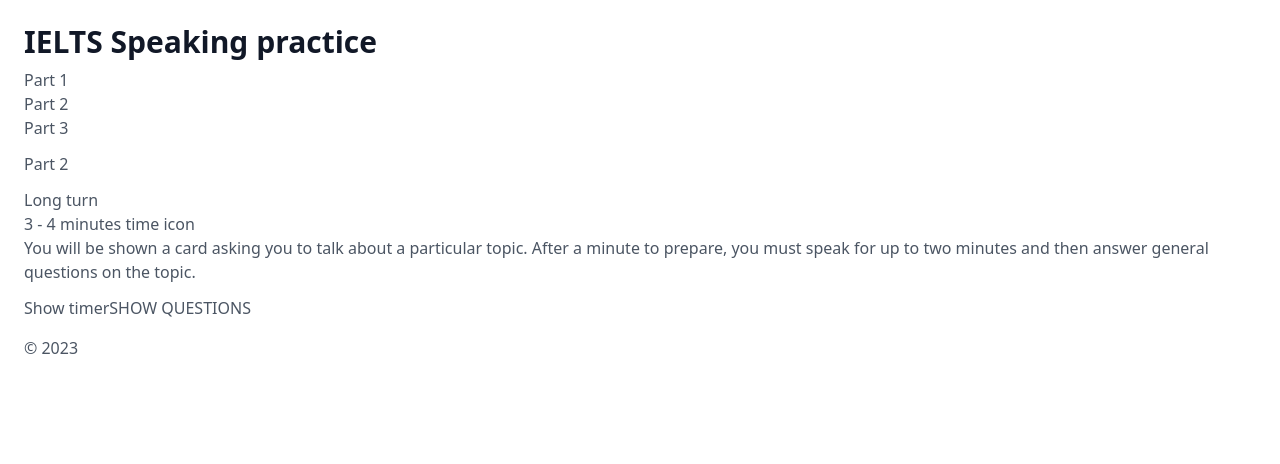
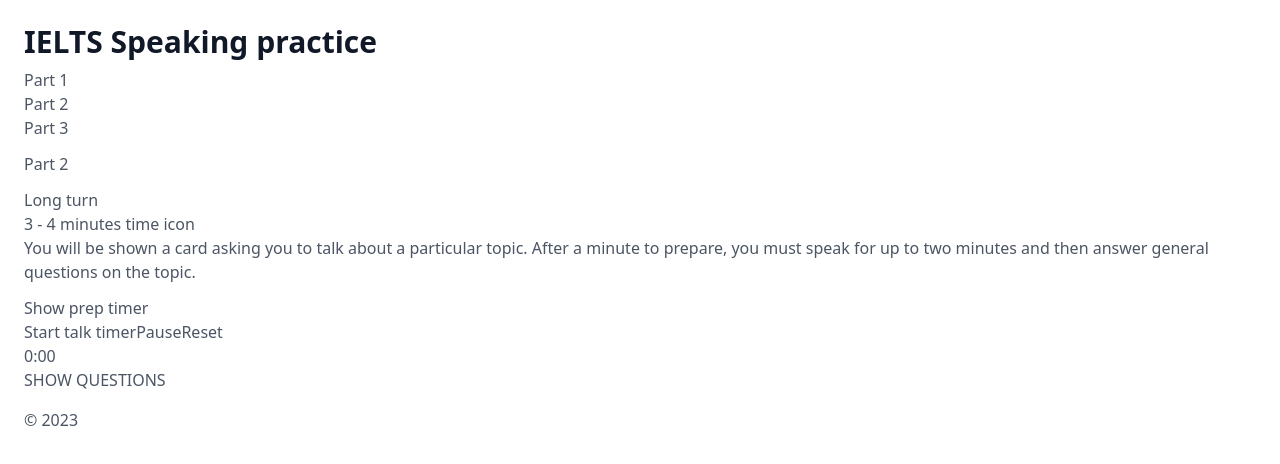
Before and after one commit to Thunderbolton/ielts-speaking-app, a Next.js app: page /part2 in a window 1280 px wide. Shown: the top 464 px of the page. Built offline with nearby package versions, Linux system fonts and the light colour scheme.

Commit message:
added talk timer

```diff
--- a/app/components/Part2Button.jsx
+++ b/app/components/Part2Timer.jsx
@@ -4,11 +4,11 @@
 import { CountdownCircleTimer } from 'react-countdown-circle-timer'
 
 
-export default function Part2Button () {
+export default function Part2Timer () {
 
     const renderTime = ({ remainingTime }) => {
 
-          return <div>
+        return <div>
                     <div className="timer">{remainingTime}</div>
                 </div>;
         }
@@ -38,7 +38,7 @@
 
     return (
         <>
-            <button onClick={toggleTimer}>{!showTimer ? 'Show timer' : 'Hide timer'}</button>
+            <button onClick={toggleTimer}>{!showTimer ? 'Show prep timer' : 'Hide prep timer'}</button>
 
             {showTimer && (
                 <div>
@@ -48,7 +48,7 @@
 
                     <CountdownCircleTimer
                         isPlaying={startTimer ? true : false}
-                        duration={10}
+                        duration={60}
                         key={key}
                         colors="green"
                     >
--- /dev/null
+++ b/app/components/TalkTimer.jsx
@@ -0,0 +1,47 @@
+'use client'
+
+import { useState, useEffect } from "react"
+
+
+export default function TalkTimer() {
+
+  const [timer, setTimer] = useState(0);
+  const [startTimer, setStartTimer] = useState(false)
+
+  const onPause = () => {
+    setStartTimer(!startTimer);
+  };
+
+  const onReset = () => {
+    setStartTimer(false);
+    setTimer(0)
+  };
+
+  useEffect(() => {
+      let interval;
+
+      if(startTimer) {
+          interval = setInterval(() => {
+          setTimer(prevTime => prevTime + 10)
+      }, 10)
+    }
+      return () =>
+          clearInterval(interval)
+
+  }, [startTimer]);
+
+
+  return (
+      <>
+        <br />
+        <button onClick={() => setStartTimer(true)}>Start talk timer</button>
+        <button onClick={onPause}>Pause</button>
+        <button onClick={onReset}>Reset</button>
+        <br />
+        <span>{("0" + Math.floor((timer / 60000) % 60)).slice(-1) + ":"}</span>
+        <span>{("0" + Math.floor((timer / 1000) % 60)).slice(-2)}</span>
+        <br />
+      </>
+
+  )
+}
--- a/app/part2/page.jsx
+++ b/app/part2/page.jsx
@@ -1,5 +1,6 @@
-import Part2Button from '../components/Part2Button';
+import Part2Timer from '../components/Part2Timer';
 import QuestionsList from '../components/QuestionsList';
+import TalkTimer from '../components/TalkTimer';
 
 import { promises as fs } from 'fs';
 
@@ -14,7 +15,8 @@
       <h2>Long turn</h2>
       <h2>3 - 4 minutes time icon</h2>
       <p className="mb-3">You will be shown a card asking you to talk about a particular topic. After a minute to prepare, you must speak for up to two minutes and then answer general questions on the topic.</p>
-      <Part2Button />
+      <Part2Timer />
+      <TalkTimer />
       <QuestionsList topics={topics} />
     </main>
 
```
